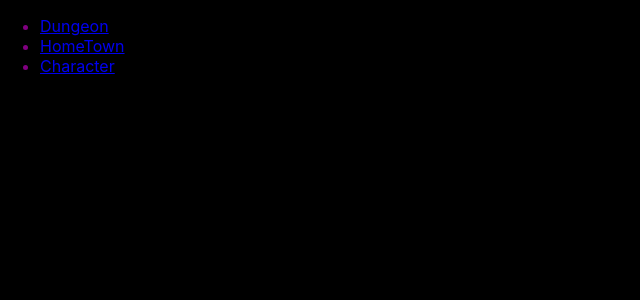
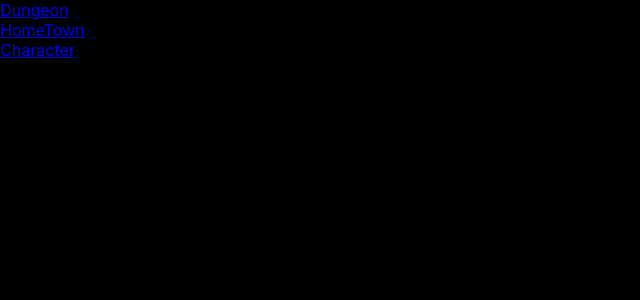
Before and after one commit to paynejj/cs4279-project, a React (Create React App) app in the folder project/: page / in a window 1280 px wide. Shown: the top 300 px of the page, without its empty margins (0-640 px from the left). Built offline with nearby package versions, Linux system fonts and the light colour scheme.

Commit message:
Remove Margin and Padding from all elements

```diff
--- a/project/src/index.css
+++ b/project/src/index.css
@@ -1,5 +1,4 @@
 body {
-  margin: 0;
   font-family: -apple-system, BlinkMacSystemFont, 'Segoe UI', 'Roboto', 'Oxygen',
     'Ubuntu', 'Cantarell', 'Fira Sans', 'Droid Sans', 'Helvetica Neue',
     sans-serif;
@@ -9,7 +8,7 @@ body {
   -moz-osx-font-smoothing: grayscale;
 }
 
-code {
-  font-family: source-code-pro, Menlo, Monaco, Consolas, 'Courier New',
-    monospace;
+* {
+  margin: 0;
+  padding: 0;
 }
```
